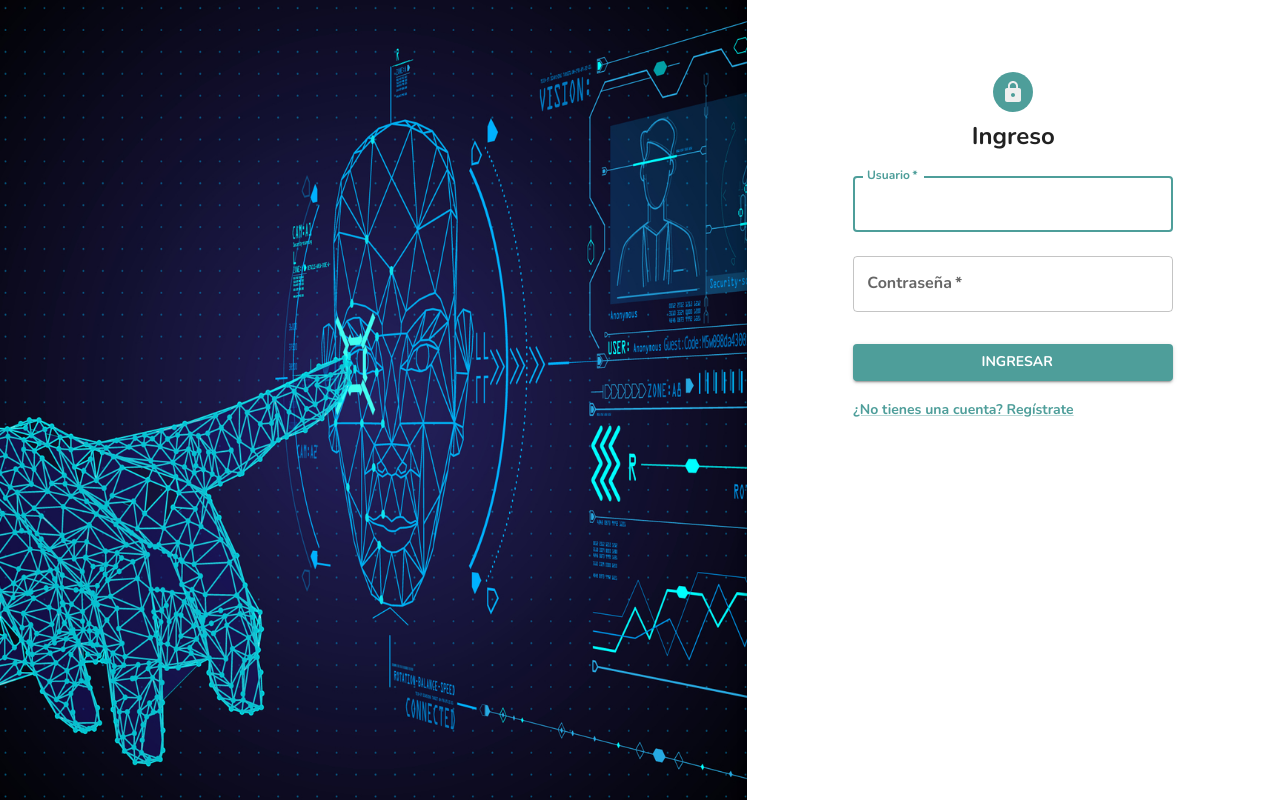
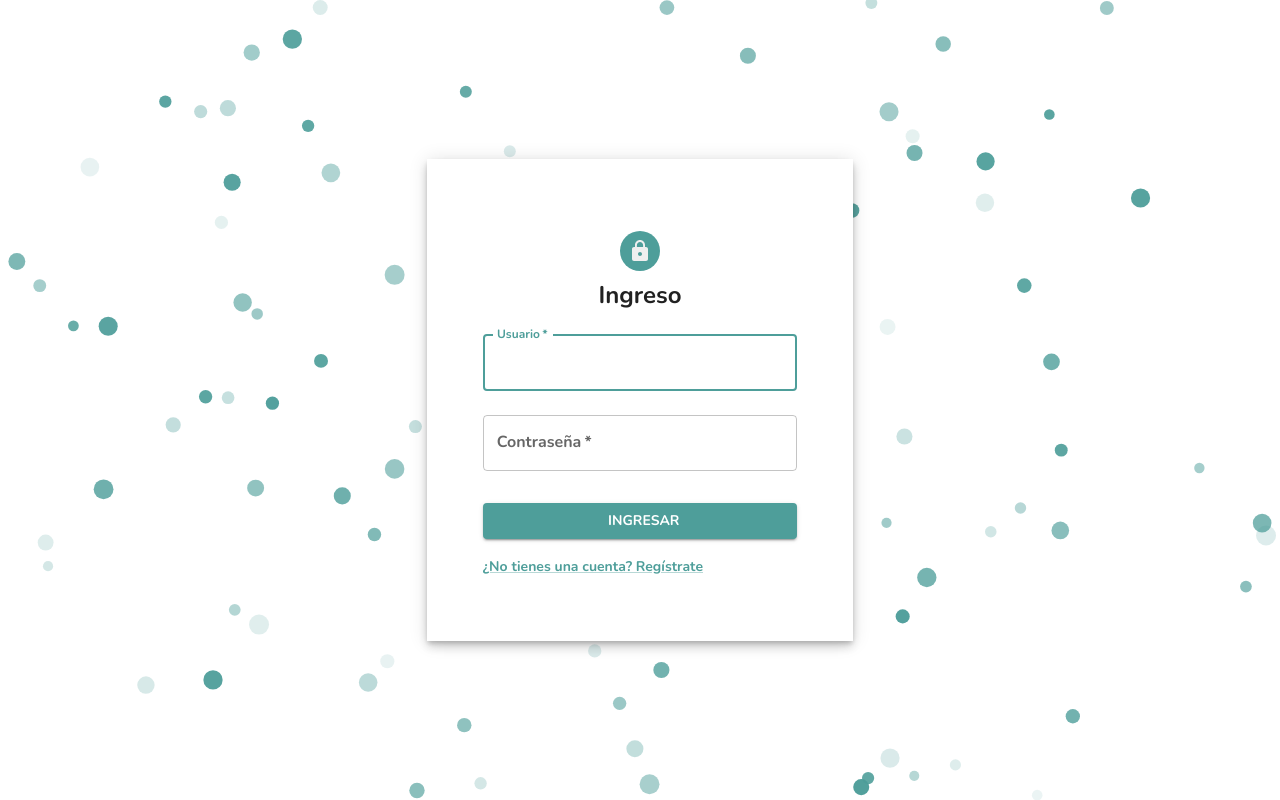
Before and after one commit to Kelocoes/PracticaInvestigativaFront, a React (Create React App) app: page /#/ in a window 1280 px wide. Built offline with nearby package versions, Linux system fonts and the light colour scheme.

Commit message:
Particles!

```diff
--- a/package.json
+++ b/package.json
@@ -19,9 +19,11 @@
     "react-dom": "^18.2.0",
     "react-helmet-async": "^1.3.0",
     "react-json-pretty": "^2.2.0",
+    "react-particles": "^2.12.2",
     "react-router-dom": "^6.18.0",
     "react-scripts": "5.0.1",
     "react-webcam": "^7.1.1",
+    "tsparticles": "^2.12.0",
     "web-vitals": "^2.1.4"
   },
   "scripts": {
--- a/src/Components/SignInUp/SignIn.js
+++ b/src/Components/SignInUp/SignIn.js
@@ -1,7 +1,6 @@
-import React, { useState, useEffect } from 'react';
+import React, { useState, useEffect, useCallback } from 'react';
 import Avatar from '@mui/material/Avatar';
 import Button from '@mui/material/Button';
-import CssBaseline from '@mui/material/CssBaseline';
 import TextField from '@mui/material/TextField';
 import Link from '@mui/material/Link';
 import Paper from '@mui/material/Paper';
@@ -9,10 +8,14 @@ import Box from '@mui/material/Box';
 import Grid from '@mui/material/Grid';
 import LockIcon from '@mui/icons-material/Lock';
 import Typography from '@mui/material/Typography';
-import BackgroundImage from '../../Assets/backgroundLanding.webp';
 import { useNavigate } from "react-router-dom";
 import { useRequest } from '../../Api/ApiUsers';
 import CircularProgress from '@mui/material/CircularProgress';
+import Particles from 'react-particles';
+import { useMediaQuery } from '@mui/material';
+import { loadFull } from 'tsparticles';
+import configParticlesDesktop from './configParticlesDesktop.json';
+import configParticlesMobile from './configParticlesMobile.json';
 
 
 export default function SignIn() {
@@ -20,6 +23,7 @@ export default function SignIn() {
     const { signIn } = useRequest();
     const [response, setResponse] = useState();
     const [loading, setLoading] = useState()
+    const matches = useMediaQuery('(max-width:600px)');
 
     const handleSubmit = async (event) => {
         event.preventDefault();
@@ -51,28 +55,24 @@ export default function SignIn() {
         // eslint-disable-next-line
     }, [response])
 
+    const particlesInit = useCallback(async engine => {
+        await loadFull(engine);
+    }, []);
+
     return (
-        <Grid container component="main" sx={{ height: '100vh' }}>
-            <CssBaseline />
-            <Grid
-                item
-                xs={false}
-                sm={4}
-                md={7}
-                sx={{
-                    backgroundImage: `url(${BackgroundImage})`,
-                    backgroundRepeat: 'no-repeat',
-                    backgroundColor: (t) =>
-                        t.palette.mode === 'light' ? t.palette.grey[50] : t.palette.grey[900],
-                    backgroundSize: 'cover',
-                    backgroundPosition: 'center',
-                }}
+        <div style={{ position: 'relative' }}>
+            <Particles
+                id="tsparticles"
+                init={particlesInit}
+                options={matches ? configParticlesMobile : configParticlesDesktop}
+                style={{ position: 'fixed', top: 0, left: 0, zIndex: 0 }}
             />
-            <Grid item xs={12} sm={8} md={5} component={Paper} elevation={6} square align="center">
+            <Grid container component="main" sx={{ height: '100vh', display: 'flex', justifyContent: 'center', alignItems: 'center' }}>
+                <Grid item xs={12} sm={8} md={5} lg={4} xl={3} component={Paper} elevation={6} square align="center" sx={{ zIndex: 1 }}>
                     <Box
                         sx={{
                             my: 8,
-                        width: "60%",
+                            mx: 7,
                             display: 'flex',
                             flexDirection: 'column',
                             alignItems: 'center',
@@ -126,5 +126,6 @@ export default function SignIn() {
                     </Box>
                 </Grid>
             </Grid>
+        </div>
     );
 }
--- a/src/Components/SignInUp/SignUp.js
+++ b/src/Components/SignInUp/SignUp.js
@@ -1,7 +1,6 @@
-import React, { useState, useEffect } from 'react';
+import React, { useState, useEffect, useCallback } from 'react';
 import Avatar from '@mui/material/Avatar';
 import Button from '@mui/material/Button';
-import CssBaseline from '@mui/material/CssBaseline';
 import TextField from '@mui/material/TextField';
 import Link from '@mui/material/Link';
 import Paper from '@mui/material/Paper';
@@ -9,17 +8,22 @@ import Box from '@mui/material/Box';
 import Grid from '@mui/material/Grid';
 import LockIcon from '@mui/icons-material/Lock';
 import Typography from '@mui/material/Typography';
-import BackgroundImage from '../../Assets/backgroundLanding.webp';
 import { useNavigate } from "react-router-dom";
 import { useRequest } from '../../Api/ApiUsers';
 import CircularProgress from '@mui/material/CircularProgress';
+import Particles from 'react-particles';
+import { useMediaQuery } from '@mui/material';
+import { loadFull } from 'tsparticles';
+import configParticlesDesktop from './configParticlesDesktop.json';
+import configParticlesMobile from './configParticlesMobile.json';
 
 
 export default function SignUp() {
     const navigate = useNavigate();
     const { signUp } = useRequest();
     const [response, setResponse] = useState();
-    const [loading, setLoading] = useState()
+    const [loading, setLoading] = useState();
+    const matches = useMediaQuery('(max-width:600px)');
 
     const handleSubmit = async (event) => {
         event.preventDefault();
@@ -51,28 +55,24 @@ export default function SignUp() {
         // eslint-disable-next-line
     }, [response])
 
+    const particlesInit = useCallback(async engine => {
+        await loadFull(engine);
+    }, []);
+
     return (
-        <Grid container component="main" sx={{ height: '100vh' }}>
-            <CssBaseline />
-            <Grid
-                sx={{
-                    backgroundImage: `url(${BackgroundImage})`,
-                    backgroundRepeat: 'no-repeat',
-                    backgroundColor: (t) =>
-                        t.palette.mode === 'light' ? t.palette.grey[50] : t.palette.grey[900],
-                    backgroundSize: 'cover',
-                    backgroundPosition: 'center',
-                }}
-                item
-                xs={false}
-                sm={4}
-                md={7}
+        <div style={{ position: 'relative' }}>
+            <Particles
+                id="tsparticles"
+                init={particlesInit}
+                options={matches ? configParticlesMobile : configParticlesDesktop}
+                style={{ position: 'fixed', top: 0, left: 0, zIndex: 0 }}
             />
-            <Grid item xs={12} sm={8} md={5} component={Paper} elevation={6} square align="center">
+            <Grid container component="main" sx={{ height: '100vh', display: 'flex', justifyContent: 'center', alignItems: 'center' }} >
+                <Grid item xs={12} sm={8} md={5} lg={4} xl={3} component={Paper} elevation={6} square align="center" sx={{ zIndex: 1 }}>
                     <Box
                         sx={{
                             my: 8,
-                        width: "60%",
+                            mx: 7,
                             display: 'flex',
                             flexDirection: 'column',
                             alignItems: 'center',
@@ -136,5 +136,6 @@ export default function SignUp() {
                     </Box>
                 </Grid>
             </Grid>
+        </div>
     );
 }
--- /dev/null
+++ b/src/Components/SignInUp/configParticlesDesktop.json
@@ -0,0 +1,49 @@
+{
+    "name": "Absorbers",
+    "particles": {
+        "number": {
+            "value": 100
+        },
+        "collisions": {
+            "enable": true
+        },
+        "color": {
+            "value": "#4e9e9a"
+        },
+        "shape": {
+            "type": "circle"
+        },
+        "opacity": {
+            "value": {
+                "min": 0.1,
+                "max": 1
+            }
+        },
+        "size": {
+            "value": {
+                "min": 5,
+                "max": 10
+            }
+        },
+        "move": {
+            "enable": true,
+            "speed": 0.5,
+            "direction": "bottom",
+            "straight": true,
+            "warp": true
+        }
+    },
+    "interactivity": {
+        "events": {
+            "onClick": {
+                "enable": true,
+                "mode": "push"
+            }
+        },
+        "modes": {
+            "push": {
+                "quantity": 10
+            }
+        }
+    }
+}
--- /dev/null
+++ b/src/Components/SignInUp/configParticlesMobile.json
@@ -0,0 +1,49 @@
+{
+    "name": "Absorbers",
+    "particles": {
+        "number": {
+            "value": 20
+        },
+        "collisions": {
+            "enable": true
+        },
+        "color": {
+            "value": "#4e9e9a"
+        },
+        "shape": {
+            "type": "circle"
+        },
+        "opacity": {
+            "value": {
+                "min": 0.1,
+                "max": 1
+            }
+        },
+        "size": {
+            "value": {
+                "min": 5,
+                "max": 10
+            }
+        },
+        "move": {
+            "enable": true,
+            "speed": 0.5,
+            "direction": "bottom",
+            "straight": true,
+            "warp": true
+        }
+    },
+    "interactivity": {
+        "events": {
+            "onClick": {
+                "enable": true,
+                "mode": "push"
+            }
+        },
+        "modes": {
+            "push": {
+                "quantity": 10
+            }
+        }
+    }
+}
```
Also changed, not shown: 1 other file (tests, documents, lock files or other folders). Lines whose indentation alone changed are shown as unchanged.
